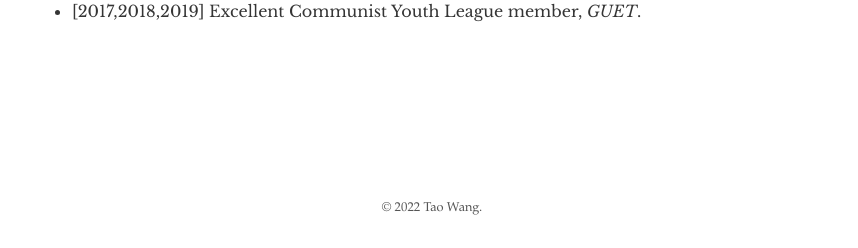
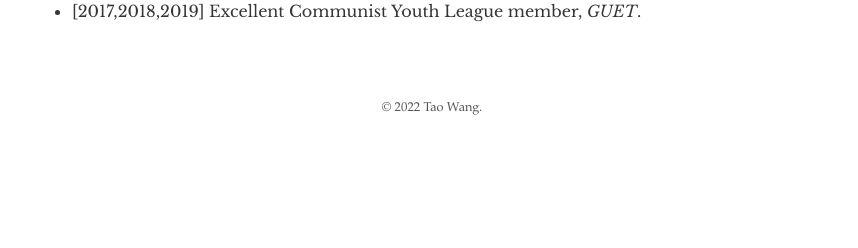
Before and after one commit to taovv/taovv.github.io, a Jekyll site: the page built from index.md, in a window 1280 px wide. Shown: the part 2792-3040 px from the top of the page, without its empty margins (208-1066 px from the left). Built offline with Jekyll 4.4.1, drawn with Linux system fonts in a browser that asks for light colours; a script that is not in the unit is left out; after the commit the page ends 2943 px from its top, so only the background shows below that.

Commit message:
Update base.html

```diff
--- a/_layouts/base.html
+++ b/_layouts/base.html
@@ -22,7 +22,7 @@
     </main>
 
 <!--     <script type="text/javascript" src="//rf.revolvermaps.com/0/0/6.js?i=5nokyptpvta&amp;m=0&amp;c=00fff6&amp;cr1=ff0000&amp;f=arial&amp;l=1" async="async"></script> -->
-    <div style="height: 100px; width:100px"><script type="text/javascript" id="clstr_globe" src="//clustrmaps.com/globe.js?d=MgR8JGVQ0O8ueLi6HKWkm9dPP6l3gvdzvK-zSHNaq5M"></script></div>
+    <div style="height: 10%; margin: auto;"><script type="text/javascript" id="clstr_globe" src="//clustrmaps.com/globe.js?d=MgR8JGVQ0O8ueLi6HKWkm9dPP6l3gvdzvK-zSHNaq5M"></script></div>
 
     <footer>
       <span>
```
